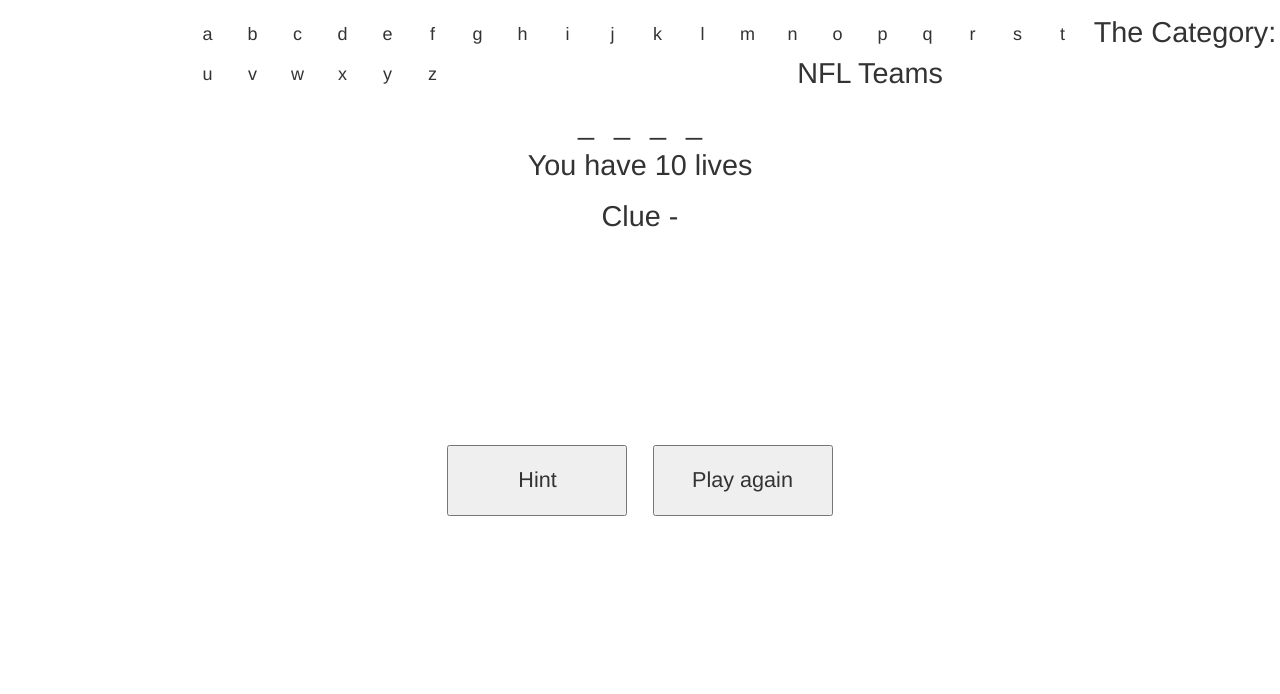
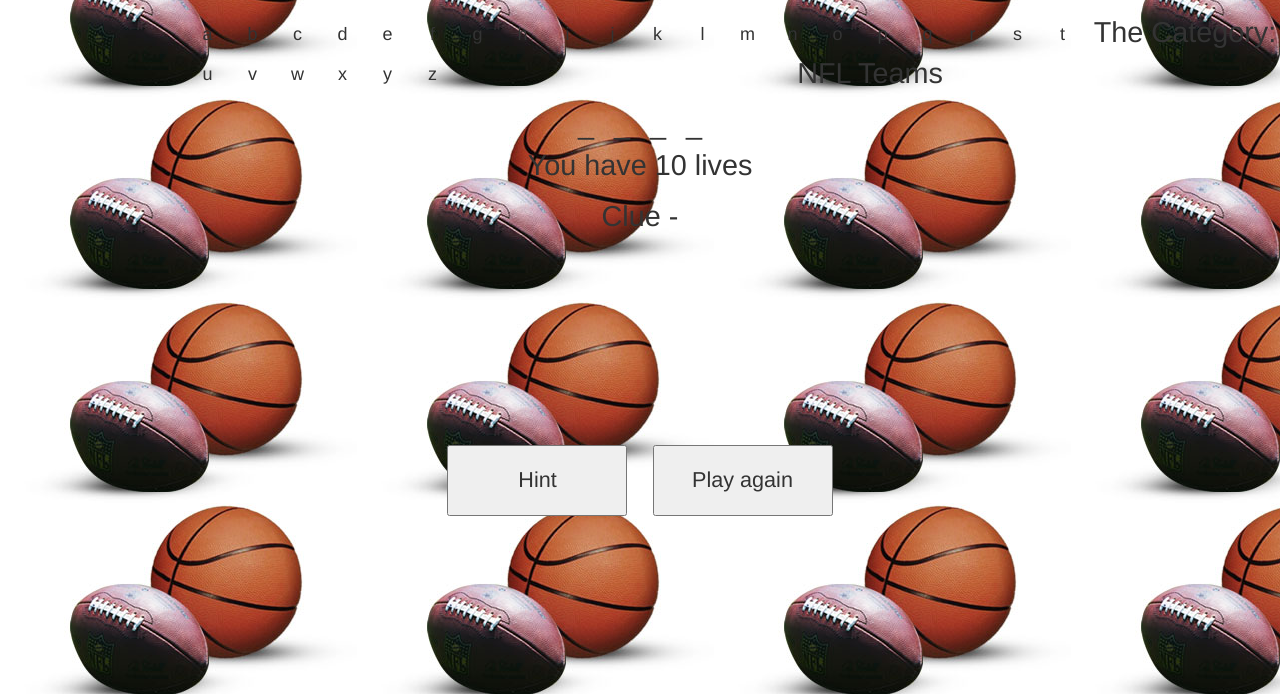
Before and after one commit to ezharandall/Hangman-Game, a plain HTML site: page index.html in a window 1280 px wide. Shown: the part 106-800 px from the top of the page. Drawn offline with nearby package versions, Linux system fonts and the light colour scheme; files that its build step writes are made by us from their sources.

Commit message:
more images

```diff
--- a/index.html
+++ b/index.html
@@ -11,6 +11,14 @@
   <link rel="stylesheet" href="https://maxcdn.bootstrapcdn.com/bootstrap/3.3.6/css/bootstrap-theme.min.css">
   <!-- linking my css -->
   <link rel="stylesheet" type="text/css" href="assets/style.css">
+
+  <style>
+ /* <!-- background image -->*/
+ body {
+  background-image: url("https://github.com/ezharandall/Hangman-Game/blob/master/assets/images/fball-bball.jpg?raw=true");
+
+}
+</style>
 </head>
 
 <body>
```
Also changed, not shown: assets/images/background.jpg (added), assets/images/nba_logo.jpg (added), assets/images/nfl_logo.jpg (added).
